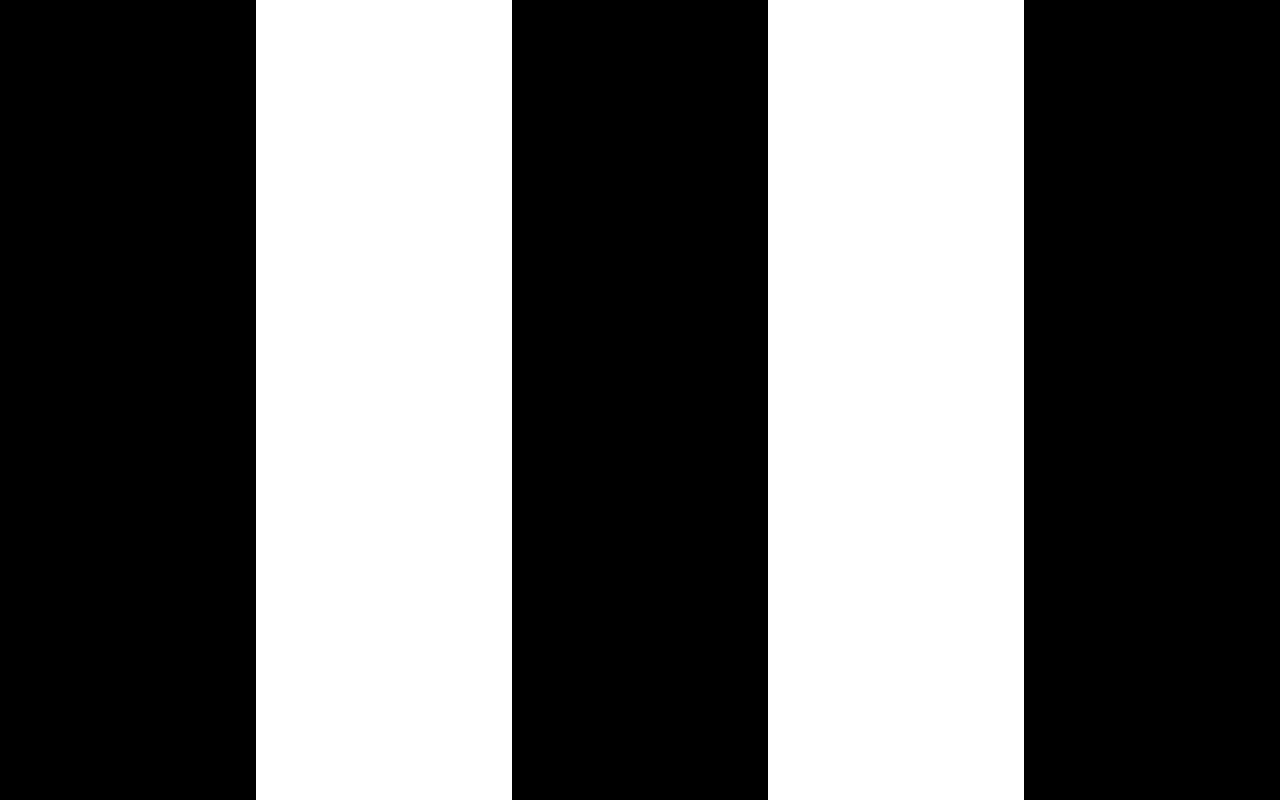
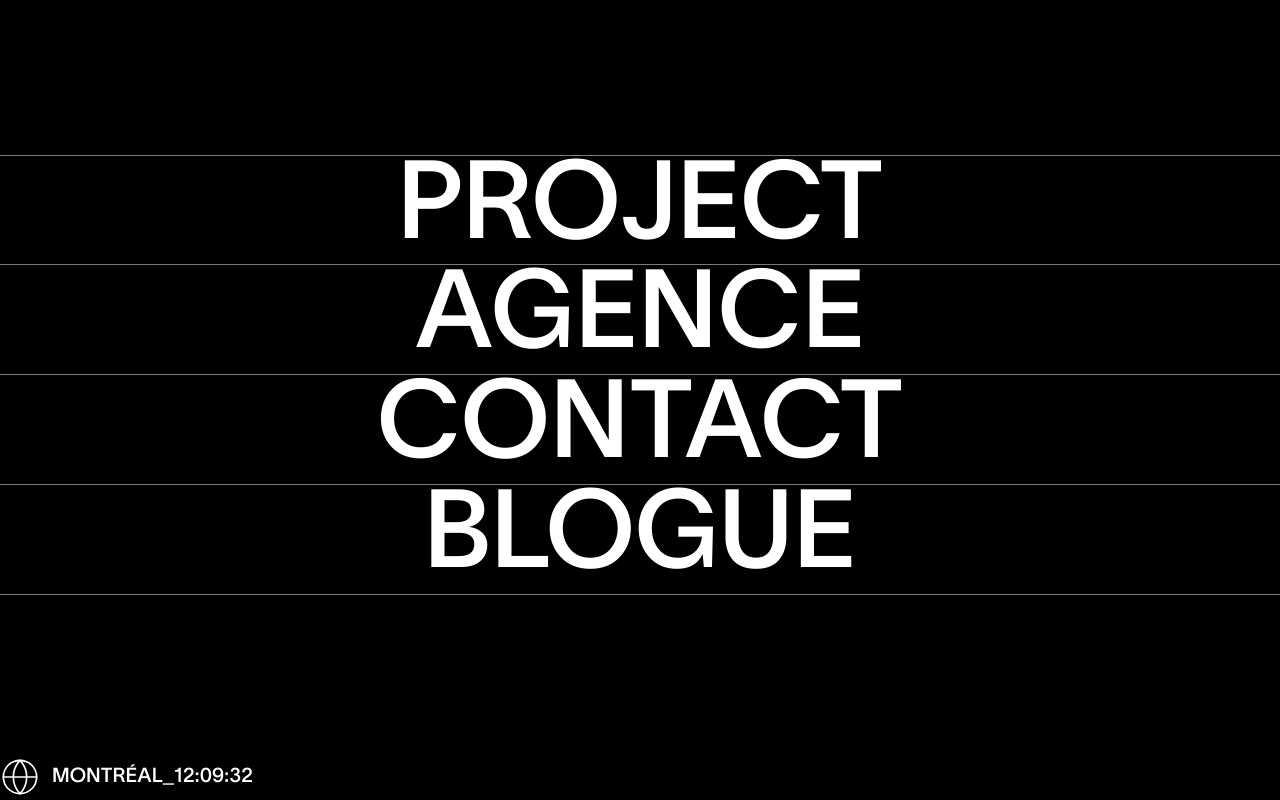
Before and after one commit to clay-0101/K72.STAGE, a React (Vite) app: page / in a window 1280 px wide. Built offline with nearby package versions, Linux system fonts and the light colour scheme; grey boxes are pictures that could not be loaded.

Commit message:
improve animation fullScreen Nav

```diff
--- a/src/COMPONENTS/navigation/FullScreenNav.jsx
+++ b/src/COMPONENTS/navigation/FullScreenNav.jsx
@@ -7,7 +7,7 @@ import MontrealClock from '../home/MontRealClock'
 
 const FullScreenNav = ({ navPresence }) => {
 
-    const stairsRef = useRef(null)
+    const rotateRef = useRef(null)
     const arrOfRows = [
         {
             title: 'PROJECT',
@@ -81,36 +81,33 @@ const FullScreenNav = ({ navPresence }) => {
             ease: 'linear'
         })
     }
-    useGSAP(() => {
-        const stairs = stairsRef.current.querySelectorAll('.stair')
-
-        const tl = gsap.timeline()
-
-        tl.to(stairs,{
-            height : '100%',
-           duration : 0.6,
-           stagger : {amount : -0.2}
+    useGSAP(()=>{
+        gsap.set('.rotateDiv',{rotationX:90})
+        gsap.to('.rotateDiv',{
+            rotationX : 0,
+            transformOrigin: "top center",
+            delay:2,
+            duration:0.5,
+            stagger : 0.05
         })
-
-
-
     })
 
     return (
         <div
-            className='fullNavDiv pt-[1px] bg-black h-screen w-full overflow-hidden  absolute bottom-0 left-0 z-99'
-            style={{ display: `block` }}
+            className=' fullNavDiv pt-[1px] bg-black h-screen w-full overflow-hidden  absolute bottom-0 left-0 z-99'
+            style={{ display: `` }}
         >
-            <div className=' mt-[12vw]'>
+            <div className='rotateDiv mt-[12vw]'>
                 {arrOfRows.map((elem, idx) => {
                     return <div
                         key={idx}
+
                         onMouseEnter={MouseEnterHandler}
                         onMouseLeave={MouseLeaveHandler}
-                        className={`border-t-[0.5px] border-[#b3b3b3af] font-[fontBold] relative relative overflow-hidden ${idx === arrOfRows.length - 1 ? 'border-b-1' : ''}`}>
+                        className={`border-t-[0.5px]   border-[#b3b3b3af] font-[fontBold] relative relative overflow-hidden ${idx === arrOfRows.length - 1 ? 'border-b-1' : ''}`}>
 
 
-                        <h1 className='text-[8.5vw] text-center text-white leading-[8.5vw]'>{elem.title}</h1>
+                        <h1 className='rotateDiv text-[8.5vw] text-center  text-white leading-[8.5vw]'>{elem.title}</h1>
                         <div className='runningText   flex overflow-x-auto text-nowrap items-center bg-[#D3FD50] top-[0]  absolute h-[0%] uppercase'>
                             <h2 className='text-[8vw] leading-[0.8] pt-2.5 text-black'>{elem.movingText1}</h2>
                             <div className={`flex-shrink-0 overflow-hidden  mx-5 ${idx === 2 ? 'h-30 w-30' : 'h-25 w-[17vw] rounded-full'}`}>
@@ -138,16 +135,7 @@ const FullScreenNav = ({ navPresence }) => {
                 })}
             </div>
             <MontrealClock />
-            <div
-                ref={stairsRef}
-                className='h-screen w-full fixed top-0 z-100 flex overflow-hidden pointer-events-none'
-            >
-                <div className='stair h-[0%] w-1/5 bg-black'></div>
-                <div className='stair h-[0%] w-1/5 bg-white'></div>
-                <div className='stair h-[0%] w-1/5 bg-black'></div>
-                <div className='stair h-[0%] w-1/5 bg-white'></div>
-                <div className='stair h-[0%] w-1/5 bg-black'></div>
-            </div>
+
         </div>
     )
 }
```
